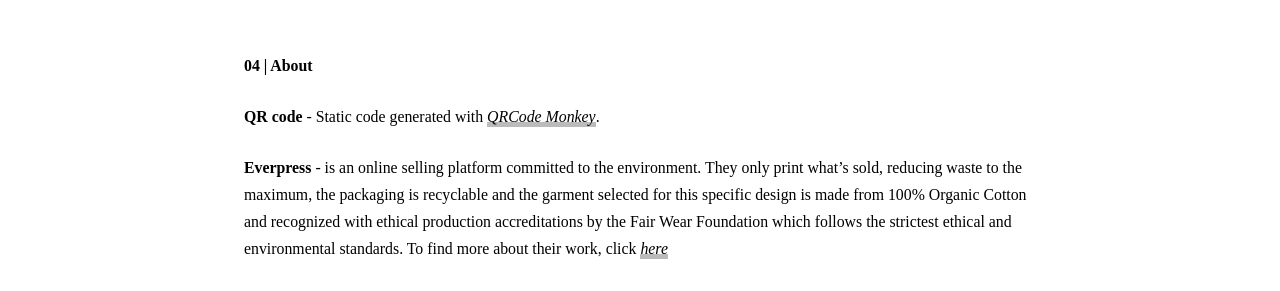
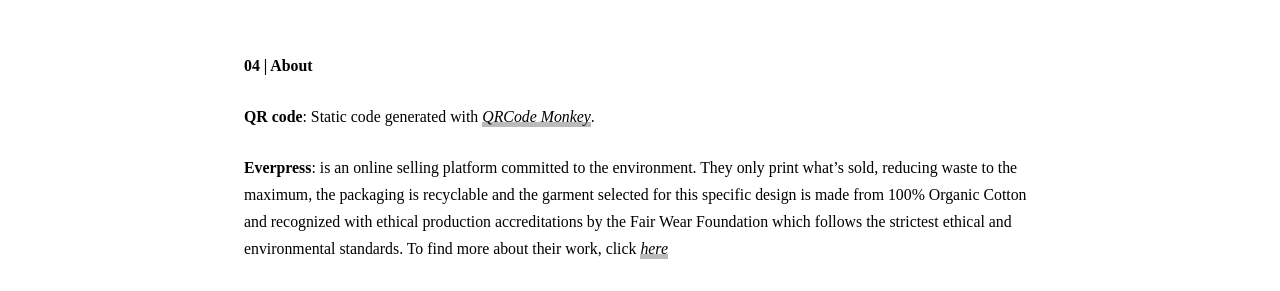
Before and after one commit to abertranl/portfolio, a Jekyll site: the page built from _posts/2020-10-15-acc.markdown, in a window 1280 px wide and 900 px high, scrolled down 9516 px. Shown: the part 152-443 px from the top of the window. Built offline with Jekyll 4.4.1, drawn with Linux system fonts in a browser that asks for light colours; some web fonts are replaced.

```diff
--- a/_posts/2020-10-15-acc.markdown
+++ b/_posts/2020-10-15-acc.markdown
@@ -82,9 +82,9 @@ The website will be opened after reading the QR code of the T-shirt. The page di
 
 <b>04 | About</b>
 
-<b>QR code</b> - Static code generated with <a target="_blank_" href="https://www.qrcode-monkey.com/"><i>QRCode Monkey</i></a>.
+<b>QR code</b>: Static code generated with <a target="_blank_" href="https://www.qrcode-monkey.com/"><i>QRCode Monkey</i></a>.
 
-<b>Everpress</b> - is an online selling platform committed to the environment. They only print what's sold, reducing waste to the maximum, the packaging is recyclable and the garment selected for this specific design is made from 100% Organic Cotton and recognized with ethical production accreditations by the Fair Wear Foundation which follows the strictest ethical and environmental standards. To find more about their work, click <a target="_blank_" href="https://everpress.com/sustainability"><i>here</i></a>
+<b>Everpress</b>: is an online selling platform committed to the environment. They only print what's sold, reducing waste to the maximum, the packaging is recyclable and the garment selected for this specific design is made from 100% Organic Cotton and recognized with ethical production accreditations by the Fair Wear Foundation which follows the strictest ethical and environmental standards. To find more about their work, click <a target="_blank_" href="https://everpress.com/sustainability"><i>here</i></a>
 
 <b>T-shirt facts and drawings sources</b>:
 
```
Also changed, not shown: 1 other file.
